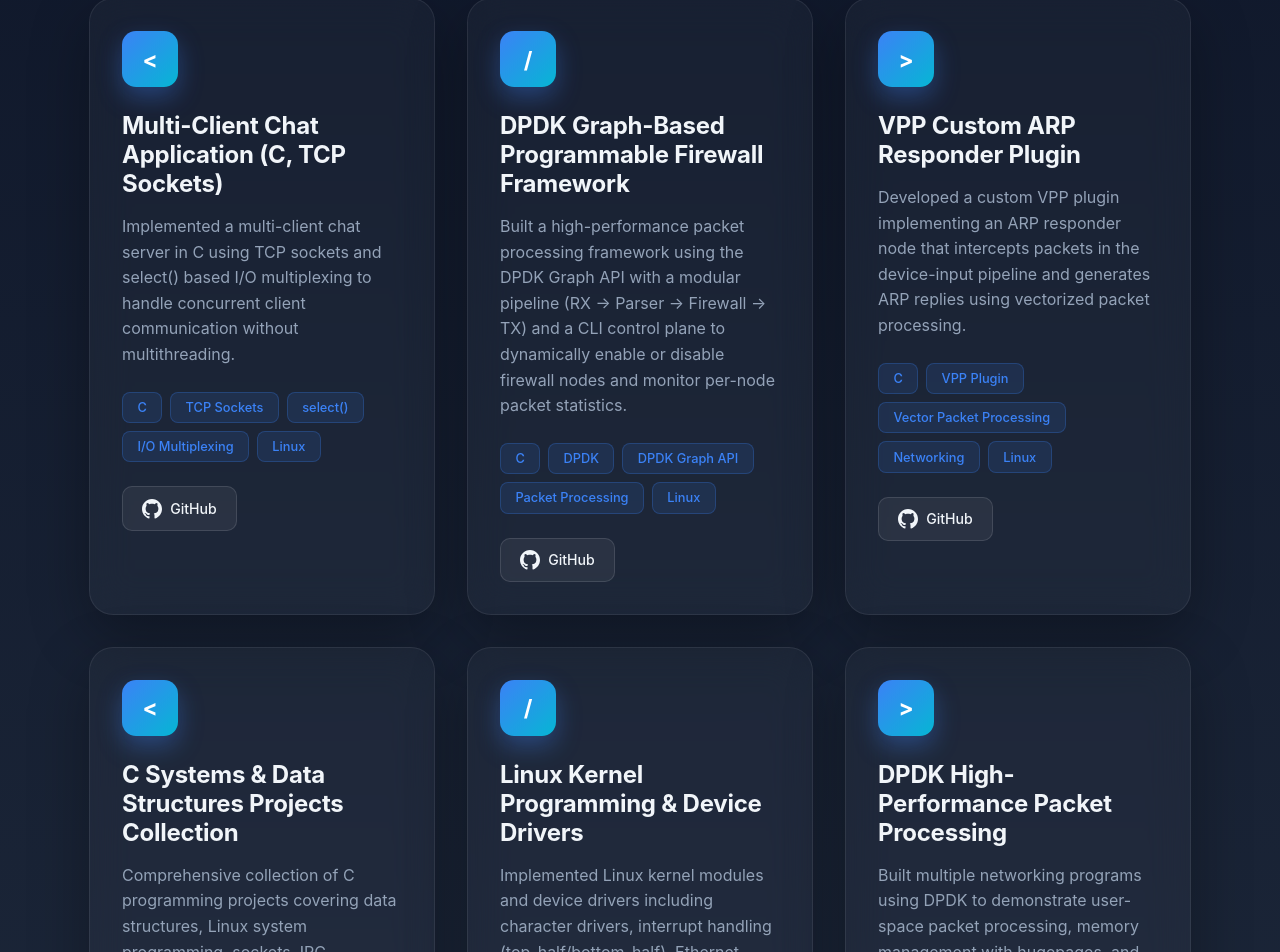
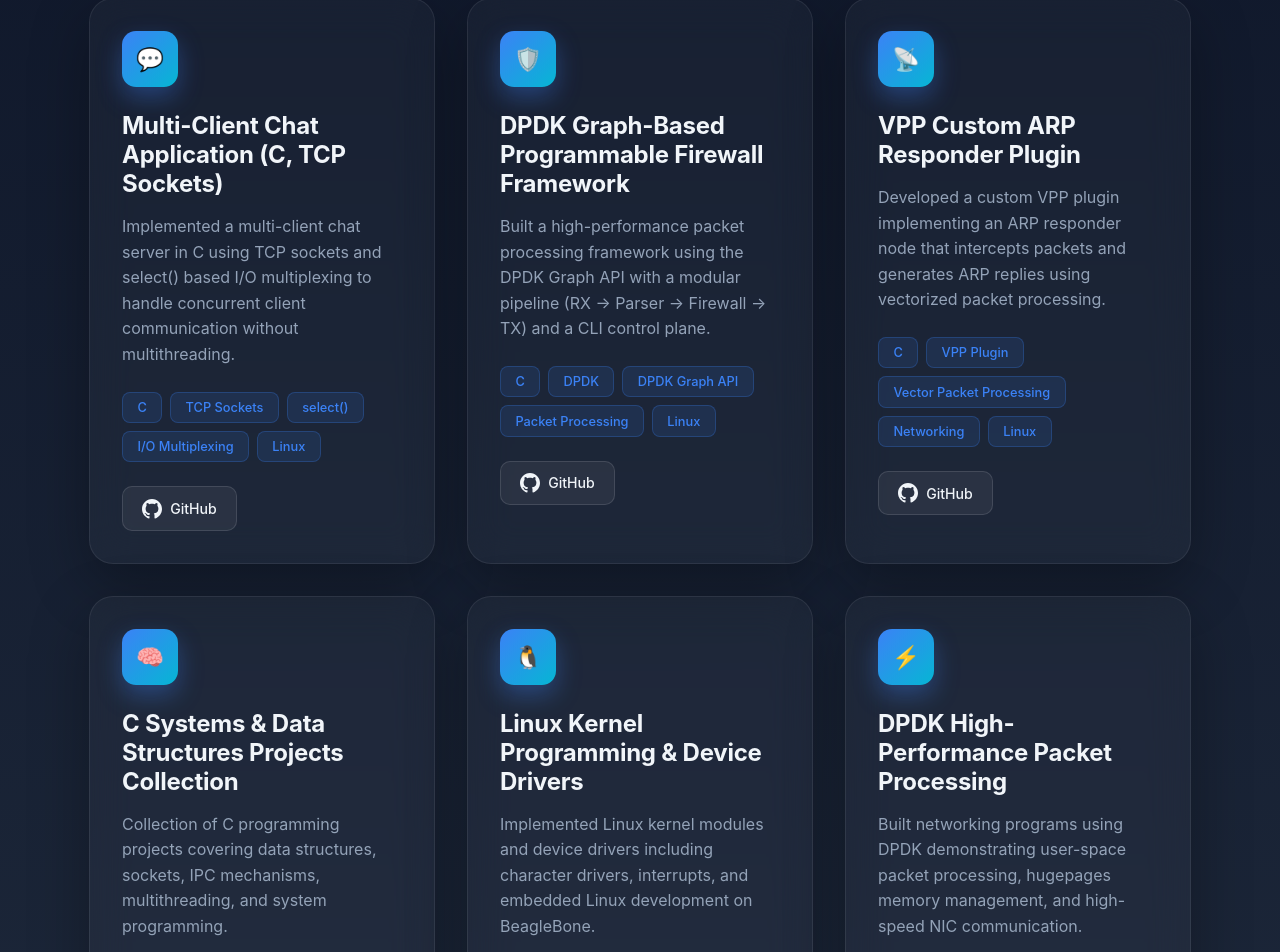
Before and after one commit to harshraj1695/Portfolio, a React (Vite) app: page / in a window 1280 px wide. Shown: the part 1764-2716 px from the top of the page. Built offline with nearby package versions, Linux system fonts and the light colour scheme; no server answers.

Commit message:
updated the project section

```diff
--- a/src/components/Projects.tsx
+++ b/src/components/Projects.tsx
@@ -3,8 +3,9 @@ import type { Project } from '../types';
 import './Projects.css';
 
 const projectsData: Project[] = [
- {
+{
   title: 'Multi-Client Chat Application (C, TCP Sockets)',
+  icon: '💬',
   description:
     'Implemented a multi-client chat server in C using TCP sockets and select() based I/O multiplexing to handle concurrent client communication without multithreading.',
   techStack: ['C', 'TCP Sockets', 'select()', 'I/O Multiplexing', 'Linux'],
@@ -12,39 +13,44 @@ const projectsData: Project[] = [
 },
 {
   title: 'DPDK Graph-Based Programmable Firewall Framework',
+icon: '🛡️',
   description:
-    'Built a high-performance packet processing framework using the DPDK Graph API with a modular pipeline (RX → Parser → Firewall → TX) and a CLI control plane to dynamically enable or disable firewall nodes and monitor per-node packet statistics.',
+    'Built a high-performance packet processing framework using the DPDK Graph API with a modular pipeline (RX → Parser → Firewall → TX) and a CLI control plane.',
   techStack: ['C', 'DPDK', 'DPDK Graph API', 'Packet Processing', 'Linux'],
   githubUrl: 'https://github.com/harshraj1695/DPDK_For_Beginners/tree/main/dpdk-graph-fw',
 },
 {
   title: 'VPP Custom ARP Responder Plugin',
+  icon: '📡',
   description:
-    'Developed a custom VPP plugin implementing an ARP responder node that intercepts packets in the device-input pipeline and generates ARP replies using vectorized packet processing.',
+    'Developed a custom VPP plugin implementing an ARP responder node that intercepts packets and generates ARP replies using vectorized packet processing.',
   techStack: ['C', 'VPP Plugin', 'Vector Packet Processing', 'Networking', 'Linux'],
   githubUrl: 'https://github.com/harshraj1695/VPP_For_Beginners/tree/main/plugins/myarp',
 },
-  {
+{
   title: 'C Systems & Data Structures Projects Collection',
+  icon: '🧠',
   description:
-    'Comprehensive collection of C programming projects covering data structures, Linux system programming, sockets, IPC mechanisms, multithreading, and file handling. Includes TCP/UDP client-server applications, thread pools, and low-level OS concepts.',
+    'Collection of C programming projects covering data structures, sockets, IPC mechanisms, multithreading, and system programming.',
   techStack: ['C', 'POSIX APIs', 'Linux', 'Sockets', 'Multithreading', 'IPC'],
   githubUrl: 'https://github.com/harshraj1695/Cprojects',
 },
 {
   title: 'Linux Kernel Programming & Device Drivers',
+  icon: '🐧',
   description:
-    'Implemented Linux kernel modules and device drivers including character drivers, interrupt handling (top-half/bottom-half), Ethernet driver concepts, and embedded Linux development on BeagleBone.',
+    'Implemented Linux kernel modules and device drivers including character drivers, interrupts, and embedded Linux development on BeagleBone.',
   techStack: ['C', 'Linux Kernel', 'Device Drivers', 'Embedded Linux', 'BeagleBone'],
   githubUrl: 'https://github.com/harshraj1695/kernel_programing',
 },
-  {
+{
   title: 'DPDK High-Performance Packet Processing',
+  icon: '⚡',
   description:
-    'Built multiple networking programs using DPDK to demonstrate user-space packet processing, memory management with hugepages, and high-speed NIC communication for low-latency applications.',
+    'Built networking programs using DPDK demonstrating user-space packet processing, hugepages memory management, and high-speed NIC communication.',
   techStack: ['C', 'DPDK', 'Linux', 'Networking', 'HugePages'],
   githubUrl: 'https://github.com/harshraj1695/DPDK_For_Beginners',
-},
+}
 ];
 
 const Projects = () => {
@@ -85,7 +91,7 @@ const Projects = () => {
               className={`project-card ${visibleProjects.has(index) ? 'visible' : ''}`}
             >
               <div className="project-header">
-                <div className="project-icon">{'</>'.charAt(index % 3)}</div>
+<div className="project-icon">{project.icon}</div>
               </div>
 
               <h3 className="project-title">{project.title}</h3>
--- a/src/types.ts
+++ b/src/types.ts
@@ -1,11 +1,11 @@
-export interface Project {
+export type Project = {
   title: string;
   description: string;
   techStack: string[];
   githubUrl?: string;
   liveUrl?: string;
-  image?: string;
-}
+  icon: string;
+};
 
 export interface Skill {
   name: string;
```
